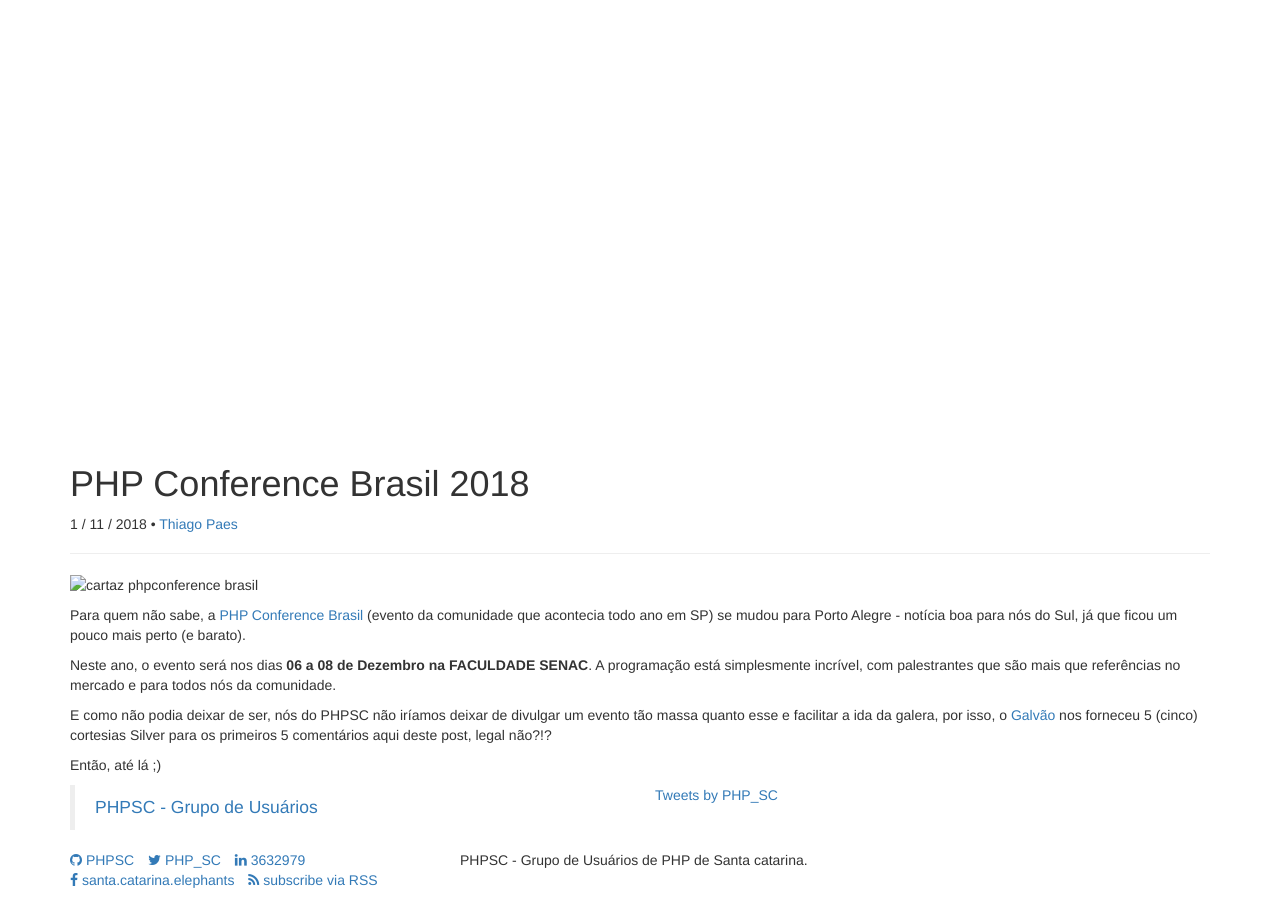
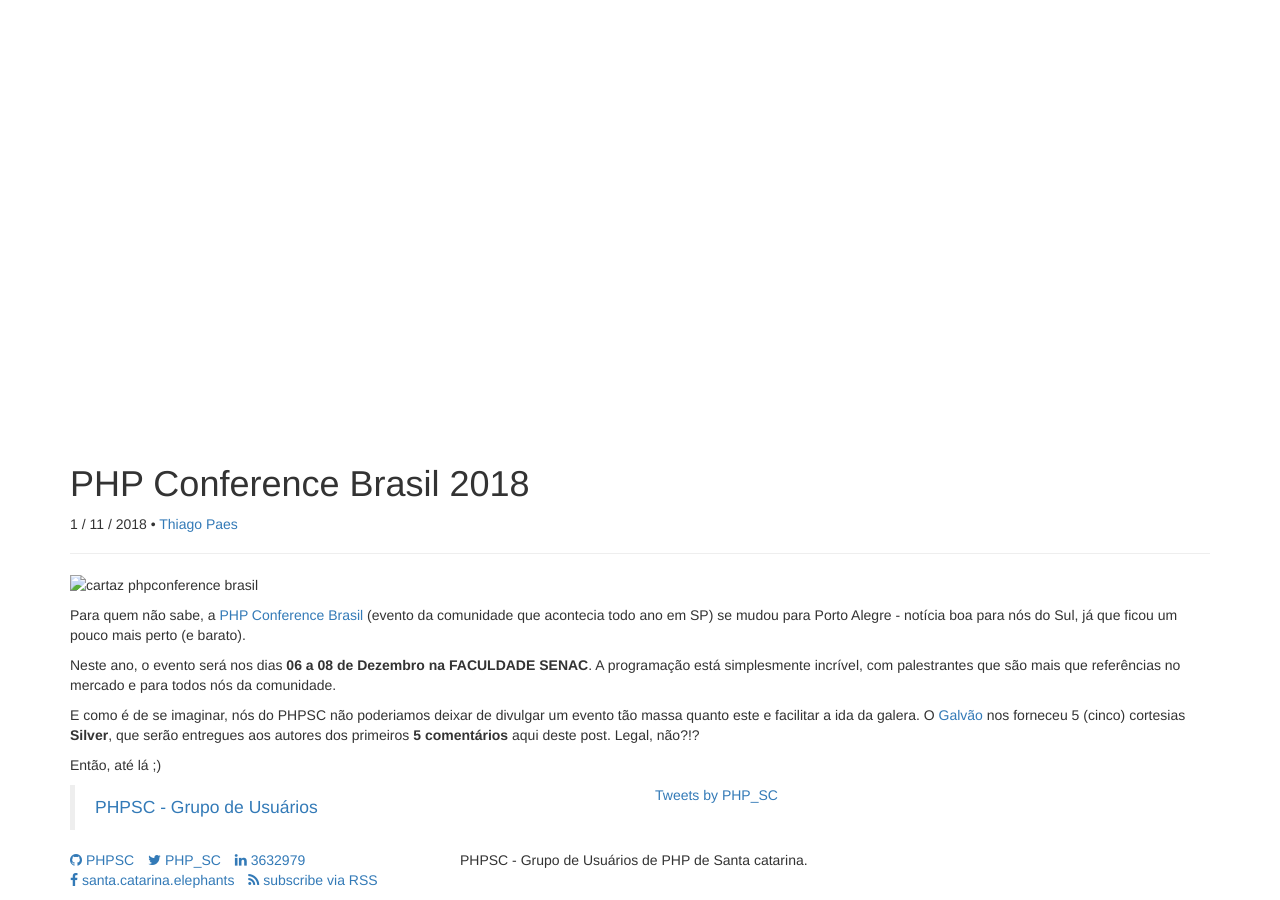
Before and after one commit to PHPSC/phpsc.github.io, a Jekyll site: the page built from _posts/2018-11-01-phpconf-br-2018.md, in a window 1280 px wide and 900 px high, scrolled down 624 px. Built offline with Jekyll 4.4.1, drawn with Linux system fonts in a browser that asks for light colours; nearby versions of some CDN libraries; comment, search, counter and statistics services are not loaded; a style sheet for code colours, icons or effects is not loaded.

Commit message:
Update _posts/2018-11-01-phpconf-br-2018.md
Co-Authored-By: mrprompt <mrprompt@gmail.com>

```diff
--- a/_posts/2018-11-01-phpconf-br-2018.md
+++ b/_posts/2018-11-01-phpconf-br-2018.md
@@ -17,6 +17,6 @@
 
 Neste ano, o evento será nos dias **06 a 08 de Dezembro na FACULDADE SENAC**. A programação está simplesmente incrível, com palestrantes que são mais que referências no mercado e para todos nós da comunidade.
 
-E como não podia deixar de ser, nós do PHPSC não iríamos deixar de divulgar um evento tão massa quanto esse e facilitar a ida da galera, por isso, o [Galvão](https://www.galvao.eti.br) nos forneceu 5 (cinco) cortesias Silver para os primeiros 5 comentários aqui deste post, legal não?!?
+E como é de se imaginar, nós do PHPSC não poderiamos deixar de divulgar um evento tão massa quanto este e facilitar a ida da galera. O [Galvão](https://www.galvao.eti.br) nos forneceu 5 (cinco) cortesias **Silver**, que serão entregues aos autores dos primeiros **5 comentários** aqui deste post. Legal, não?!?
 
 Então, até lá ;)
```
